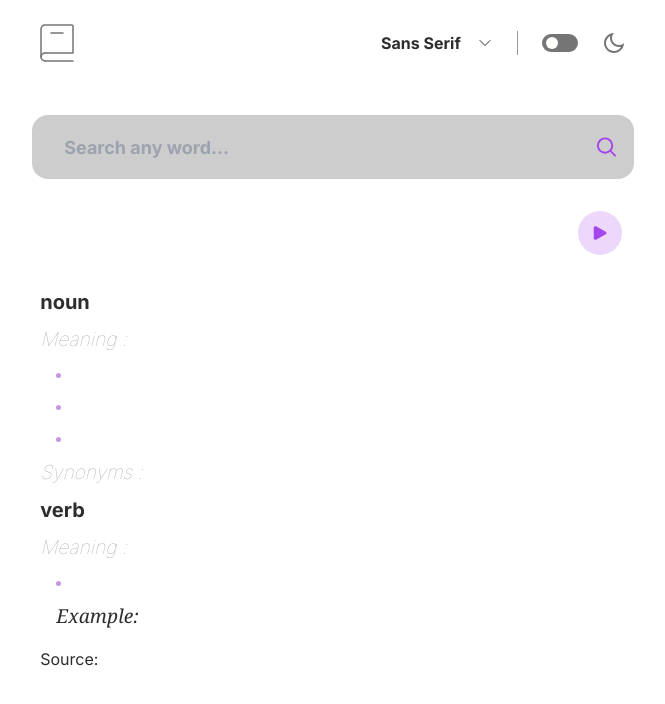
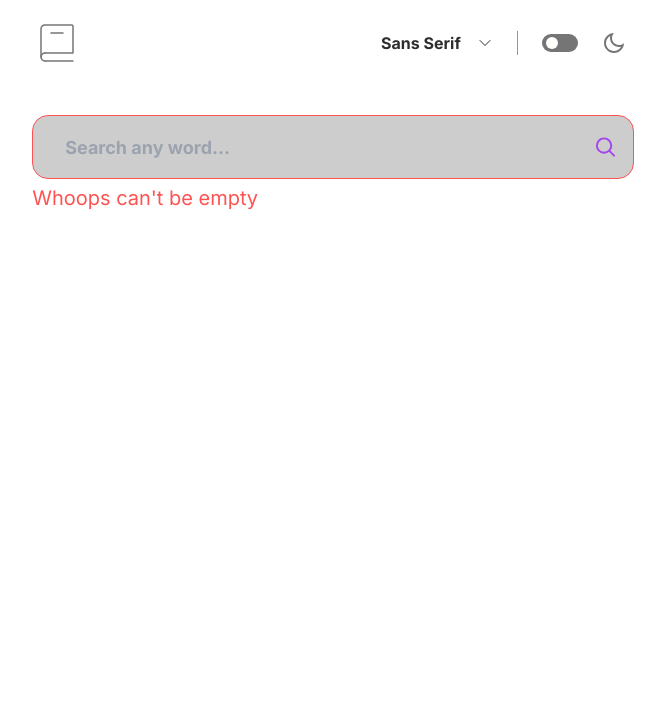
Before and after one commit to Sye-5pace/Dictionary-web-app, an Angular app: page / in a window 1280 px wide. Shown: the top 704 px of the page, without its empty margins (307-972 px from the left). Built offline with nearby package versions, Linux system fonts and the light colour scheme.

Commit message:
style: update dictionary ui with  visual feedback for error

```diff
--- a/src/app/app.config.ts
+++ b/src/app/app.config.ts
@@ -1,8 +1,8 @@
 import { ApplicationConfig } from '@angular/core';
 import { provideRouter } from '@angular/router';
-
+import { provideHttpClient, withFetch } from '@angular/common/http';
 import { routes } from './app.routes';
 
 export const appConfig: ApplicationConfig = {
-  providers: [provideRouter(routes)]
+  providers: [provideRouter(routes), provideHttpClient(withFetch())]
 };
--- a/src/app/components/dictionary/dictionary.component.html
+++ b/src/app/components/dictionary/dictionary.component.html
@@ -1,10 +1,14 @@
 <main  class=" w-[47%] mobile:w-[70%] mx-auto flex flex-col gap-y-8" >
-  <section class="w-full rounded-[1rem] bg-[#CDCDCD] cursor-pointer h-[4rem] mobile:h-[6rem] tablet:h-[6rem]  flex flex-row items-center px-4 justify-between hover:border-[#a245ec] hover:border-[1px]" >
-    <input   class=" text-mineshaftpwdlite pl-4 focus:outline-none  bg-[#CDCDCD]  font-bold text-[1.125rem] w-full rounded-[1rem]" placeholder="Search any word..."/>
-    <svg  class="w-6 h-6 stroke-mediumpurple cursor-pointer" xmlns="http://www.w3.org/2000/svg" fill="none" viewBox="0 0 24 24" stroke-width="2" stroke="currentColor" >
+  <section class="w-full rounded-[1rem] bg-[#CDCDCD] cursor-pointer h-[4rem] mobile:h-[6rem] tablet:h-[6rem]  flex flex-row items-center px-4 justify-between hover:border-[#a245ec] hover:border-[1px]"  [class]=" empty ? 'border-sunsetorange border-[1px] ':''">
+    <input   class=" text-mineshaftpwdlite pl-4 focus:outline-none  bg-[#CDCDCD]  font-bold text-[1.125rem] w-full rounded-[1rem]" [(ngModel)]="word" placeholder="Search any word..."/>
+    <svg  class="w-6 h-6 stroke-mediumpurple cursor-pointer" xmlns="http://www.w3.org/2000/svg" fill="none" viewBox="0 0 24 24" stroke-width="2" stroke="currentColor" (click)="searchWord()">
       <path stroke-linecap="round" stroke-linejoin="round" d="M21 21l-5.197-5.197m0 0A7.5 7.5 0 105.196 5.196a7.5 7.5 0 0010.607 10.607z" />
     </svg>
   </section>
+  @if(empty){
+    <p class="text-left -mt-7 text-[1.25rem] text-sunsetorange">Whoops can't be empty</p>
+  }
+  @if(!empty){
     <section   class="flex flex-row items-center justify-between px-3">
       <div  class="flex flex-col py-2 ">
         <h1 class="font-bold text-[2rem]"></h1>
@@ -53,4 +57,6 @@
         <a id="source-link" target="_blank"></a>
       </div>
     </section>
+  }
+
 </main>
--- a/src/app/components/dictionary/dictionary.component.ts
+++ b/src/app/components/dictionary/dictionary.component.ts
@@ -1,17 +1,22 @@
 import { Component } from '@angular/core';
 import { FontService } from '../../services/font.service';
+import { HttpClient } from '@angular/common/http';
+import { FormsModule } from '@angular/forms';
 
 @Component({
   selector: 'app-dictionary',
   standalone: true,
-  imports: [],
+  imports: [ FormsModule ],
   templateUrl: './dictionary.component.html',
   styleUrl: './dictionary.component.css'
 })
 
 export class DictionaryComponent {
   selectedFont$!: string;
-  constructor( private fontService: FontService){}
+  word: string = '';
+  empty: boolean = true;
+
+  constructor( private fontService: FontService, private http: HttpClient){}
 
   ngOnInit(){
     this.fontService.currentFont$.subscribe( font => {
@@ -19,6 +24,14 @@ export class DictionaryComponent {
     })
   }
 
+  searchWord(){
+    if(this.word){
+
+    }else{
+      this.empty = true;
+    }
+  }
+
 
 
 }
```
Lines whose indentation alone changed are shown as unchanged.
